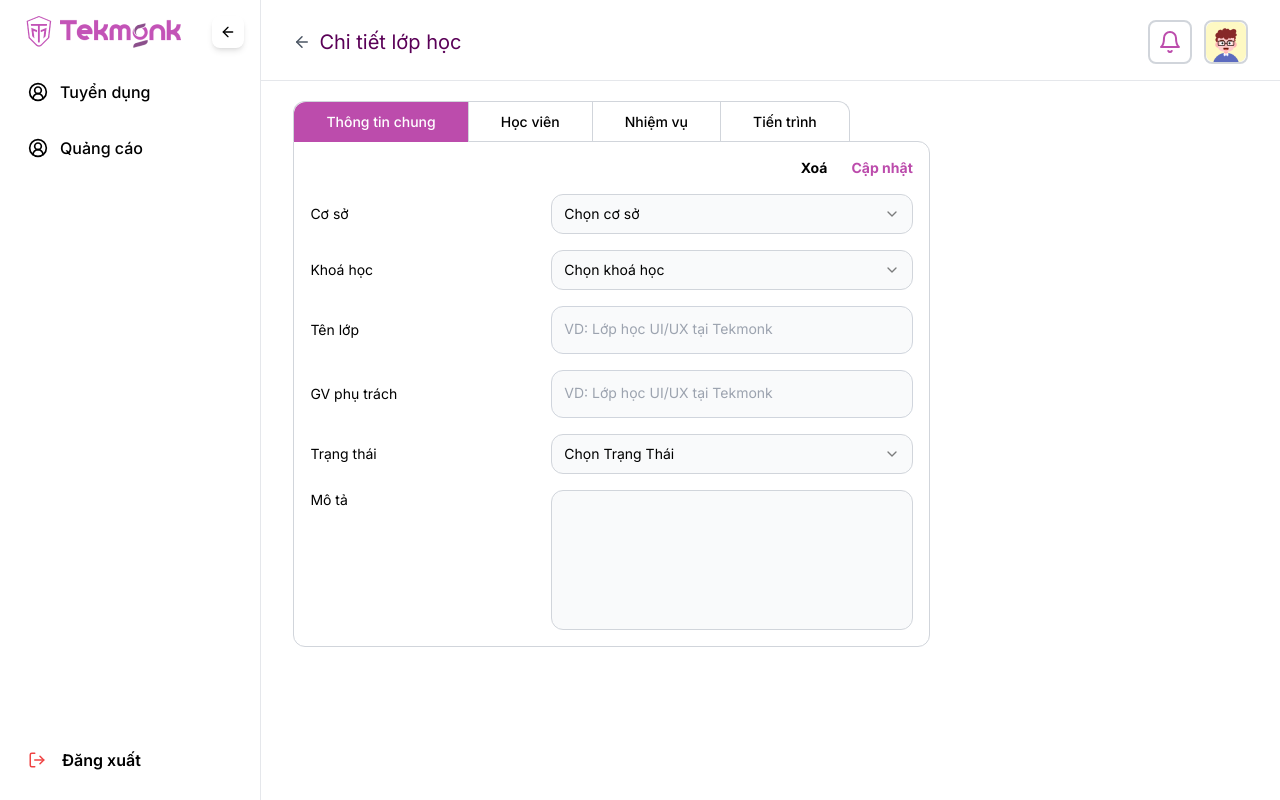
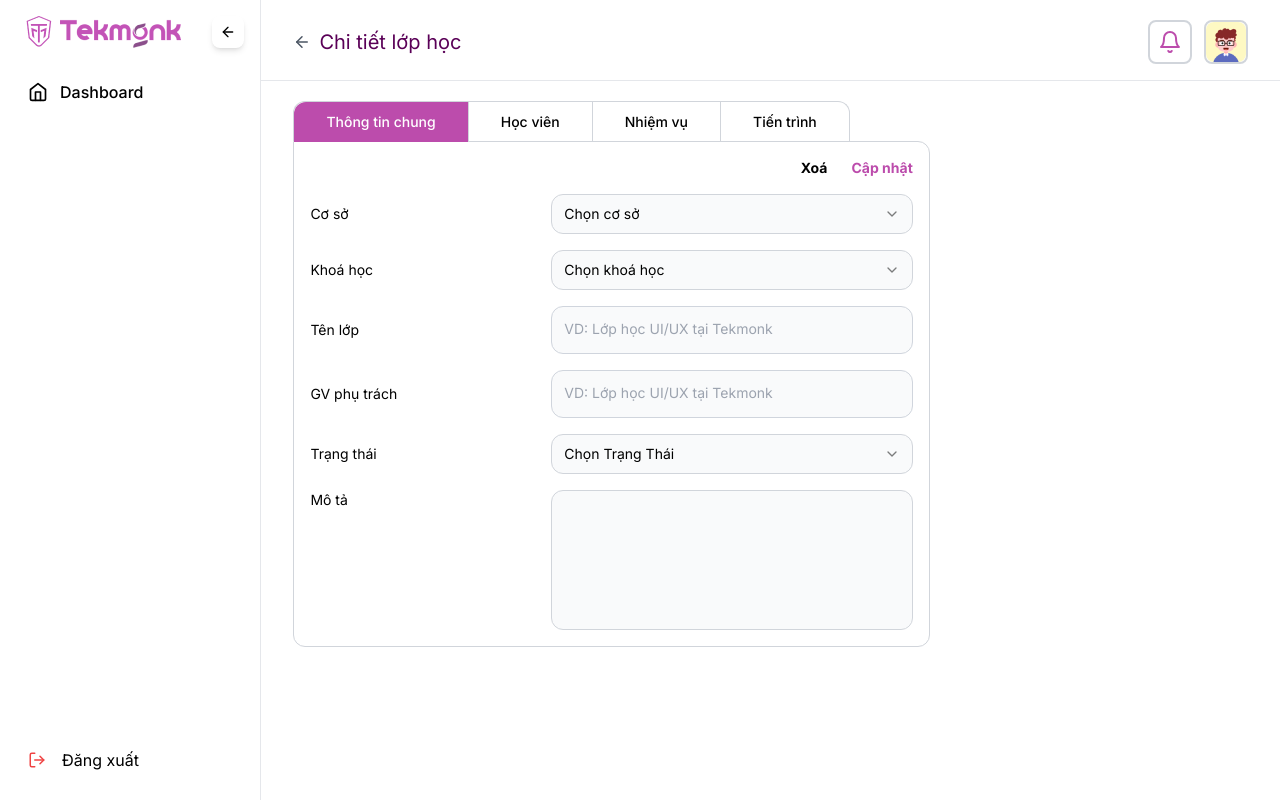
Before and after one commit to capylabs-io/tekmonk-front-admin, a Next.js app: page /classes/1 in a window 1280 px wide. Built offline with nearby package versions, Linux system fonts and the light colour scheme.

Commit message:
TK-33 Admin Integrate Authentication

```diff
--- a/src/app/classes/page.tsx
+++ b/src/app/classes/page.tsx
@@ -42,11 +42,9 @@ const Classes: React.FC = () => {
           iconElement={<Search size={16} />}
         />
         <Dialog>
-          <DialogTrigger>
-            <Button size="small" className="text-xs h-max !py-3">
-              <Plus size={16} className="mr-2" />
-              Thêm lớp học
-            </Button>
+          <DialogTrigger className="text-xs h-max px-4 py-2 text-white rounded-lg bg-primary-600 flex items-center">
+            <Plus size={16} className="mr-2" />
+            <div>Thêm lớp học</div>
           </DialogTrigger>
           <DialogContent className="sm:min-w-md">
             <div className="w-full text-center text-SubheadLg text-primary-900">
@@ -56,10 +54,8 @@ const Classes: React.FC = () => {
             <ClassesModalForm customClassname="px-6 mt-4" />
             <hr className="bg-gray-200" />
             <DialogFooter className="sm:justify-end px-6">
-              <DialogClose>
-                <Button outlined className="!rounded-xl text-sm !py-2">
-                  Huỷ
-                </Button>
+              <DialogClose className="!rounded-xl text-sm px-6 py-3 border">
+                Huỷ
               </DialogClose>
               <Button className="!rounded-xl text-sm !py-2">
                 Thêm lớp học
--- /dev/null
+++ b/src/app/product/layout.tsx
@@ -0,0 +1,39 @@
+"use client";
+import { ArrowLeft, LogOut } from "lucide-react";
+import Image from "next/image";
+import { MenuLayout } from "@/components/home/MenuLayout";
+import { useRouter } from "next/navigation";
+import { Button } from "@/components/common/Button";
+import { Logout } from "@/components/common/Logout";
+
+export default function Layout({
+  children, // will be a page or nested layout
+}: {
+  children: React.ReactNode;
+}) {
+  const router = useRouter();
+  return (
+    <section className="w-full h-screen flex">
+      {/* Include shared UI here e.g. a header or sidebar */}
+      <div className="h-full flex flex-col p-4 border-gray-200 border-r w-[320px]">
+        <div className="grow-0 flex justify-between items-center">
+          <Image
+            src="/image/app-logo.png"
+            alt="app logo"
+            width={159}
+            height={32}
+            className="ml-1.5"
+          />
+          <Button className="bg-white shadow-md !p-2 !rounded-lg">
+            <ArrowLeft size={16} className="text-black" />
+          </Button>
+        </div>
+        <div className="flex flex-col mt-4 grow">
+          <MenuLayout />
+          <Logout />
+        </div>
+      </div>
+      <div className="py-5 overflow-y-auto">{children}</div>
+    </section>
+  );
+}
--- /dev/null
+++ b/src/app/teacher/layout.tsx
@@ -0,0 +1,39 @@
+"use client";
+import { ArrowLeft, LogOut } from "lucide-react";
+import Image from "next/image";
+import { MenuLayout } from "@/components/home/MenuLayout";
+import { useRouter } from "next/navigation";
+import { Button } from "@/components/common/Button";
+import { Logout } from "@/components/common/Logout";
+
+export default function Layout({
+  children, // will be a page or nested layout
+}: {
+  children: React.ReactNode;
+}) {
+  const router = useRouter();
+  return (
+    <section className="w-full h-screen flex">
+      {/* Include shared UI here e.g. a header or sidebar */}
+      <div className="h-full flex flex-col p-4 border-gray-200 border-r w-[320px]">
+        <div className="grow-0 flex justify-between items-center">
+          <Image
+            src="/image/app-logo.png"
+            alt="app logo"
+            width={159}
+            height={32}
+            className="ml-1.5"
+          />
+          <Button className="bg-white shadow-md !p-2 !rounded-lg">
+            <ArrowLeft size={16} className="text-black" />
+          </Button>
+        </div>
+        <div className="flex flex-col mt-4 grow">
+          <MenuLayout />
+          <Logout />
+        </div>
+      </div>
+      <div className="py-5 overflow-y-auto">{children}</div>
+    </section>
+  );
+}
--- /dev/null
+++ b/src/app/teacher/page.tsx
@@ -0,0 +1,14 @@
+///not page
+"use client";
+import WithAuth from "@/components/hoc/WithAuth";
+import React from "react";
+
+const Teacher: React.FC = () => {
+  return (
+    <>
+      <div className="text-xl text-primary-900 px-8">Teacher</div>
+    </>
+  );
+};
+
+export default WithAuth(Teacher);
--- a/src/components/common/Logout.tsx
+++ b/src/components/common/Logout.tsx
@@ -22,22 +22,16 @@ export function Logout() {
   return (
     <>
       <Dialog>
-        <DialogTrigger>
-          <div className="grow-0 px-3 w-full">
-            <Button className="bg-transparent h-max !p-0 mb-3">
-              <LogOut size={18} className="text-red-500 mr-4" />
-              <div className="text-black">Đăng xuất</div>
-            </Button>
-          </div>
+        <DialogTrigger className="grow-0 p-3 w-full flex items-center">
+          <LogOut size={18} className="text-red-500 mr-4" />
+          <div className="text-black">Đăng xuất</div>
         </DialogTrigger>
         <DialogContent className="sm:max-w-md p-6">
           <span>Xác nhận đăng xuất</span>
           <div>Bạn chắc chắn muốn đăng xuất tài khoản chứ?</div>
           <DialogFooter className="sm:justify-end px-6 mt-12">
-            <DialogClose>
-              <Button outlined className="!rounded-xl text-sm !py-2">
-                Huỷ
-              </Button>
+            <DialogClose className="!rounded-xl text-sm px-6 py-3 border">
+              Huỷ
             </DialogClose>
             <Button
               className="!rounded-xl text-sm !py-2"
--- a/src/components/home/MenuLayout.tsx
+++ b/src/components/home/MenuLayout.tsx
@@ -1,6 +1,5 @@
-/* eslint-disable react-hooks/rules-of-hooks */
 "use client";
-import React, { useState } from "react";
+import React, { useMemo } from "react";
 import { MenuCard } from "./MenuCard";
 import classNames from "classnames";
 import {
@@ -19,78 +18,131 @@ import { get } from "lodash";
 type Props = {
   customClassName?: string;
 };
+
 const BASE_CLASS = "grow";
+
 export const MenuLayout = ({ customClassName }: Props) => {
   const currentRole = useUserStore((state) =>
     get(state.userInfo, "role.name", "").toLowerCase()
   );
 
+  const pathname = usePathname();
+
+  // const renderDashboard = useMemo(
+  //   () =>
+  //     currentRole === Role.SUPERADMIN || currentRole === Role.ADMIN
+  //       ? true
+  //       : false,
+  //   [currentRole]
+  // );
+
+  const renderStudentMenu = useMemo(
+    () =>
+      currentRole === Role.SUPERADMIN ||
+      currentRole === Role.ADMIN ||
+      currentRole === Role.TEACHER
+        ? true
+        : false,
+    [currentRole]
+  );
+
+  const renderTeacherMenu = useMemo(
+    () =>
+      currentRole === Role.SUPERADMIN ||
+      currentRole === Role.ADMIN ||
+      (currentRole === Role.TEACHER && pathname.includes("/teacher"))
+        ? true
+        : false,
+    [currentRole, pathname]
+  );
+
+  const renderClassesMenu = useMemo(
+    () =>
+      currentRole === Role.SUPERADMIN ||
+      currentRole === Role.ADMIN ||
+      (currentRole === Role.TEACHER && pathname.includes("/classes"))
+        ? true
+        : false,
+    [currentRole, pathname]
+  );
+
+  const renderPostsMenu = useMemo(
+    () => currentRole === Role.COLLABORATOR,
+    [currentRole]
+  );
+
+  const renderProjectMenu = useMemo(
+    () =>
+      currentRole === Role.SUPERADMIN || currentRole === Role.ADMIN
+        ? true
+        : false,
+    [currentRole]
+  );
+
+  const renderAdvertisementMenu = useMemo(
+    () =>
+      currentRole === Role.SUPERADMIN || currentRole === Role.ADMIN
+        ? true
+        : false,
+    [currentRole]
+  );
+
   return (
     <div className={classNames(BASE_CLASS, customClassName)}>
-      {(currentRole === Role.SUPERADMIN || currentRole === Role.ADMIN) && (
       <MenuCard
         title="Dashboard"
-          active={usePathname() === "/home"}
+        active={pathname === "/home"}
         iconElement={<Home size={20} />}
         url="/home"
       />
-      )}
-      {(currentRole === Role.SUPERADMIN ||
-        currentRole === Role.ADMIN ||
-        currentRole === Role.TEACHER) && (
+      {renderStudentMenu && (
         <MenuCard
-          active={usePathname() === "/student"}
+          active={pathname === "/student"}
           title="Học viên"
           iconElement={<User size={20} />}
           url="/student"
         />
       )}
-      {currentRole === Role.SUPERADMIN ||
-        (currentRole === Role.ADMIN && (
+      {renderTeacherMenu && (
         <MenuCard
           title="Giảng viên"
-            active={usePathname().includes("/teacher")}
+          active={pathname.includes("/teacher")}
           iconElement={<GraduationCap size={20} />}
           url="/teacher"
         />
-        ))}
-      {currentRole === Role.SUPERADMIN ||
-        ((currentRole === Role.ADMIN || currentRole === Role.TEACHER) && (
+      )}
+      {renderClassesMenu && (
         <MenuCard
           title="Lớp học"
-            active={usePathname().includes("/classes")}
+          active={pathname.includes("/classes")}
           iconElement={<DoorClosed size={20} />}
           url="/classes"
         />
-        ))}
-      {currentRole === Role.COLLABORATOR && (
-        <MenuCard
-          title="Tin tức"
-          active={usePathname().includes("/new")}
-          url="/new"
-          iconElement={<BookOpenText size={20} />}
-        />
       )}
-      {(currentRole === Role.SUPERADMIN || currentRole === Role.ADMIN) && (
+      {renderProjectMenu && (
         <MenuCard
           title="Dự án của học viên"
-          active={usePathname().includes("/product")}
+          active={pathname.includes("/product")}
           iconElement={<CircleUserRound size={20} />}
           url="/product"
         />
       )}
+      {renderPostsMenu && (
         <MenuCard
-        title="Tuyển dụng"
-        active={usePathname().includes("/recruitment")}
-        iconElement={<CircleUserRound size={20} />}
-        url="/recruitment"
+          title="Đăng bài"
+          active={pathname.includes("/post")}
+          url="/post"
+          iconElement={<BookOpenText size={20} />}
         />
+      )}
+      {renderAdvertisementMenu && (
         <MenuCard
           title="Quảng cáo"
-        active={usePathname().includes("/advertisement")}
+          active={pathname.includes("/advertisement")}
           iconElement={<CircleUserRound size={20} />}
           url="/advertisement"
         />
+      )}
     </div>
   );
 };
```
Also changed, not shown: src/app/account/page.tsx (+37 -46 lines), src/app/classes/[id]/page.tsx (+51 -25 lines). Lines whose indentation alone changed are shown as unchanged.
